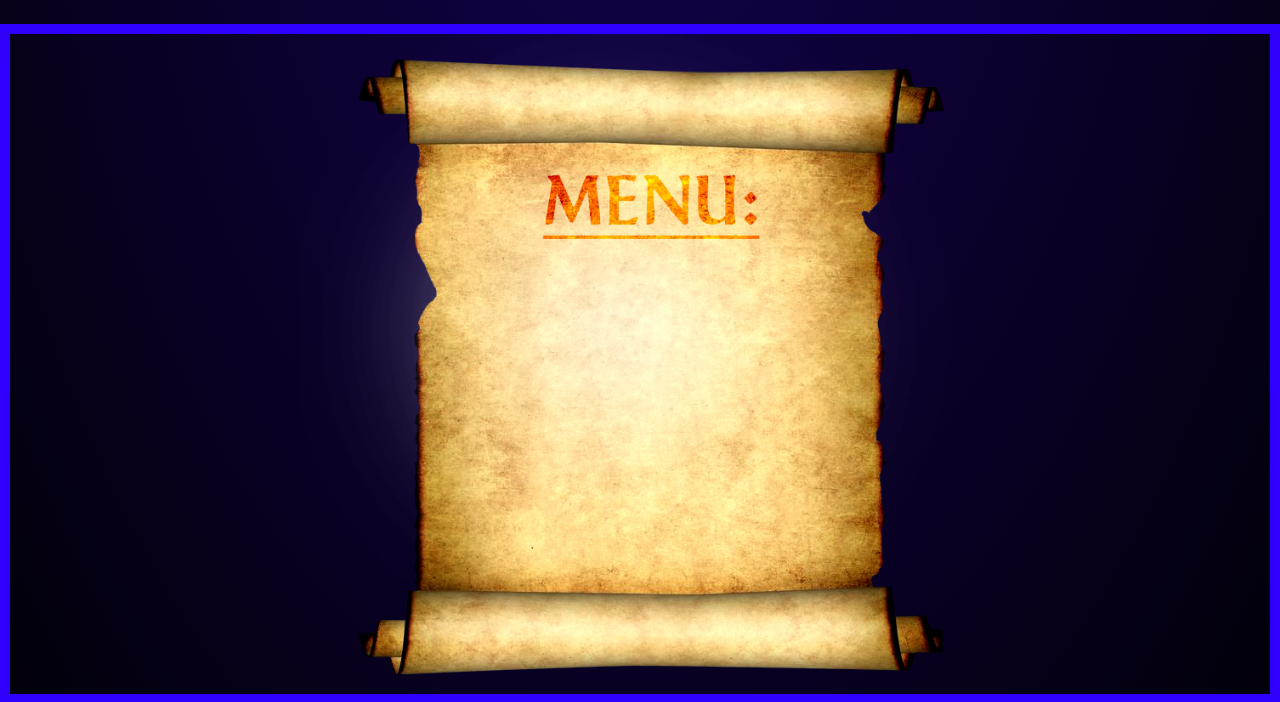
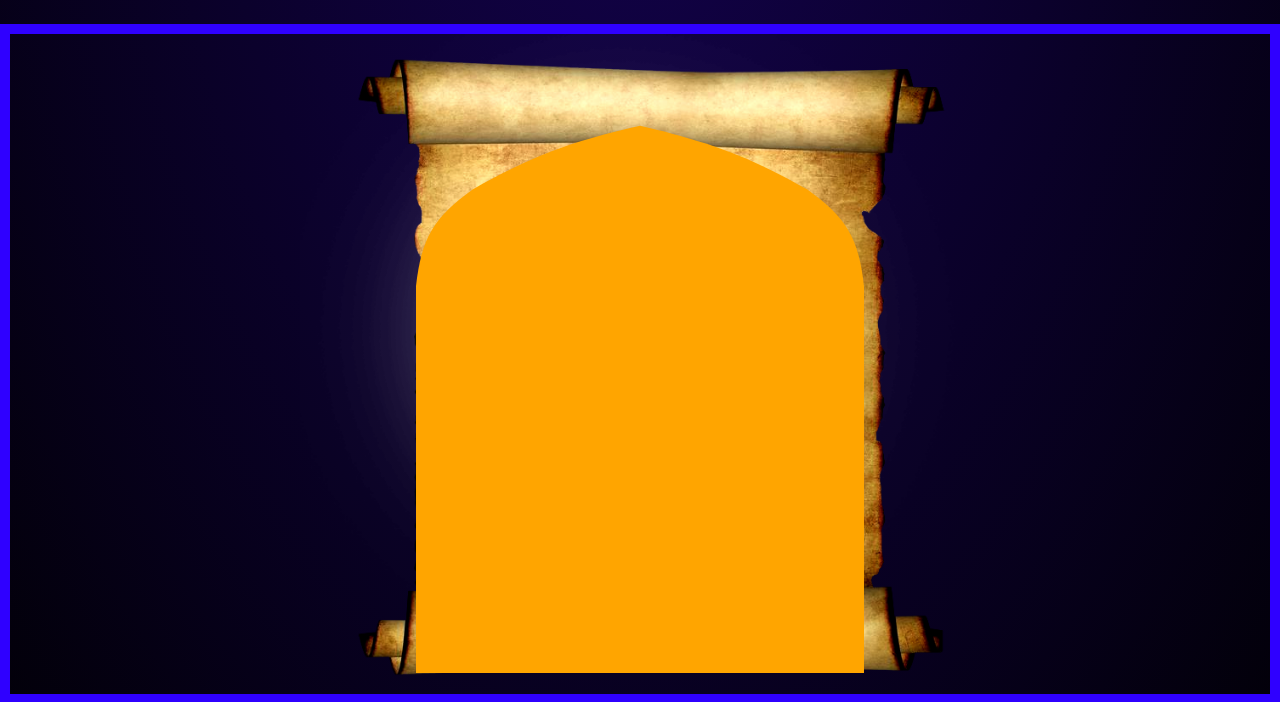
Before and after one commit to MaxPScript/chayhona, a website: page index.html in a window 1280 px wide. Shown: the part 1440-2142 px from the top of the page. Drawn offline with nearby package versions, Linux system fonts and the light colour scheme.

Commit message:
add arch

```diff
--- a/index.html
+++ b/index.html
@@ -47,7 +47,51 @@
     <main class="main">
       <div class="main__grid-container">
         <!-- <h2 class="main__h2" id="mainH2">MENU:</h2> -->
-        <div class="main__menu"></div>
+        <div class="main__menu">
+          <div class="arch_4">
+            <svg
+              width="100%"
+              height="auto"
+              viewBox="0 0 514 629"
+              fill="none"
+              xmlns="http://www.w3.org/2000/svg"
+              style="margin: auto; display: block"
+            >
+              <!-- <g fill="orange">
+                <path d="M0 185 C 6.0515 130.389 20.0472 105.932 65 74"></path>
+                <path d="M65 74 C132.9 35.7943 175.016 19.8705 257 1"></path>
+                <path d="M257 1 C338.984 19.8705 381.1 35.7943 449 74"></path>
+                <path d="M449 74 C493.953 105.932 507.948 130.389 514 185"></path>
+                <path d="M514 185 h-514"></path>
+                <path d="M514 185 v629 h-514 v-629"></path>
+              </g> -->
+              <path
+                d="M0 185 C 6.0515 130.389 20.0472 105.932 65 74
+                 C132.9 35.7943 175.016 19.8705 257 1
+                 C338.984 19.8705 381.1 35.7943 449 74
+                 C493.953 105.932 507.948 130.389 514 185
+                 v629 h-514 v-629"
+                fill="orange"
+                stroke="none"
+              ></path>
+              <!-- <path
+              d="M257 1C175.016 19.8705 132.9 35.7943 65 74"
+              stroke="black"
+            ></path> -->
+              <!-- <path
+              d="M449 74C493.953 105.932 507.948 130.389 514 185"
+              stroke="black"
+            ></path> -->
+              <!-- <path
+              d="M257 1C338.984 19.8705 381.1 35.7943 449 74"
+              stroke="black"
+            ></path> -->
+              <!-- <path d="M 0 185 H 514"></path> -->
+              <!-- <path d="M0 185 V629 H514 V -629" stroke="black"></path> -->
+              <!-- <line x1="0" y1="629" x2="514" y2="629" stroke="black"></line> -->
+            </svg>
+          </div>
+        </div>
         <!-- <p>
           Lorem ipsum dolor sit amet consectetur adipisicing elit. Nesciunt
           deserunt eaque, mollitia quaerat ad optio. Cupiditate eos possimus
--- a/style.css
+++ b/style.css
@@ -121,17 +121,20 @@ box-shadow: 0px 3px 0px 0px hsla(0, 50%, 30%, 0.9);
 }
 .main__menu {
     width: 100%;
-    height: 150px;
-    box-shadow: 1px 1px 6px hsla(40, 50%, 30%, 0.9);
+    /* height: 150px; */
+    /* box-shadow: 1px 1px 6px hsla(40, 50%, 30%, 0.9); */
     margin: auto;
     /* margin-top: auto; */
     /* margin-top: 15%; */
 }
 .main__grid-container {
     margin: auto;
-    margin-block-start: 170px;
+    width: 35%;
+    position: relative;
+    top: 35px;
+    /* margin-block-start: 170px; */
     /* overflow: auto; */
-    max-width: 430px;
+    /* max-width: 430px; */
 }
 
 .main__grid-container {
```
